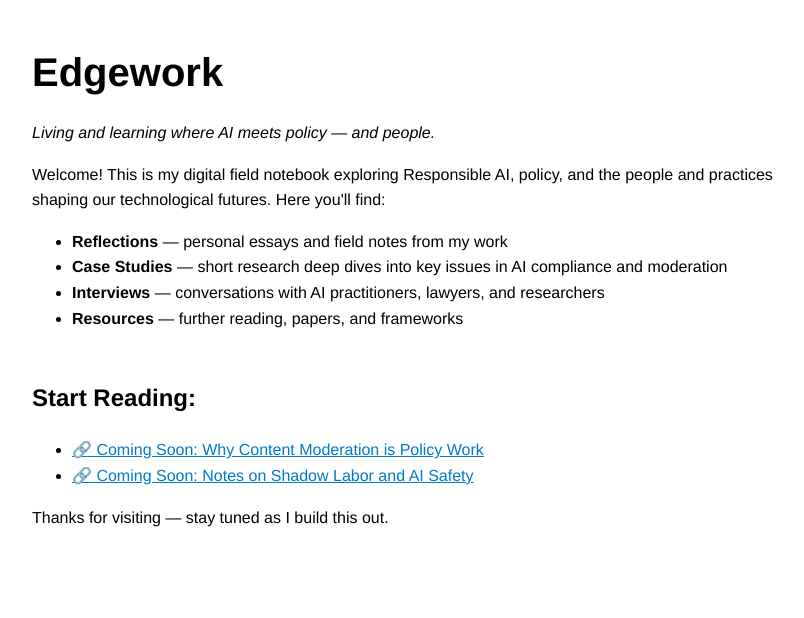
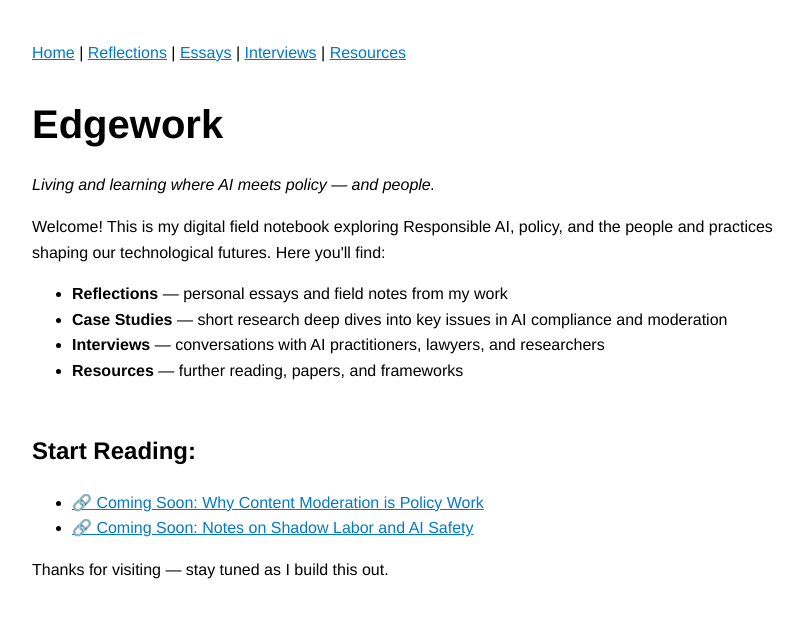
Before and after one commit to elisakad/edgework-portfolio, a plain HTML site: page docs/index.html in a window 1280 px wide. Shown: the whole page, without its empty margins (8-812 px from the left). Drawn offline with Linux system fonts and the light colour scheme.

Commit message:
Update index.html

```diff
--- a/docs/index.html
+++ b/docs/index.html
@@ -1,5 +1,14 @@
 <!DOCTYPE html>
 <html lang="en">
+
+  <nav>
+  <a href="index.html">Home</a> |
+  <a href="reflections.html">Reflections</a> |
+  <a href="essays.html">Essays</a> |
+  <a href="interviews.html">Interviews</a> |
+  <a href="resources.html">Resources</a>
+</nav>
+
 <head>
   <meta charset="UTF-8" />
   <meta name="viewport" content="width=device-width, initial-scale=1.0" />
```
